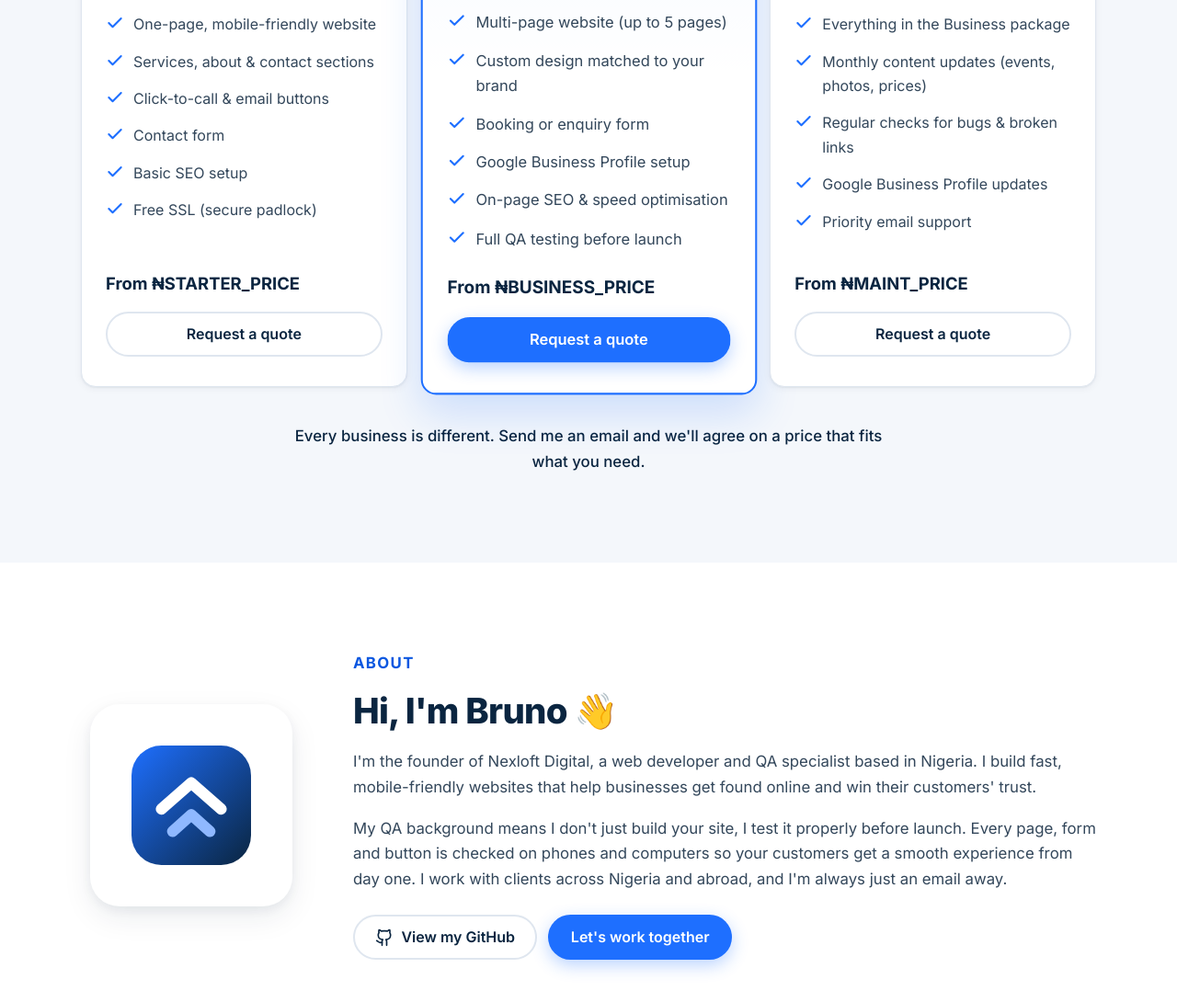
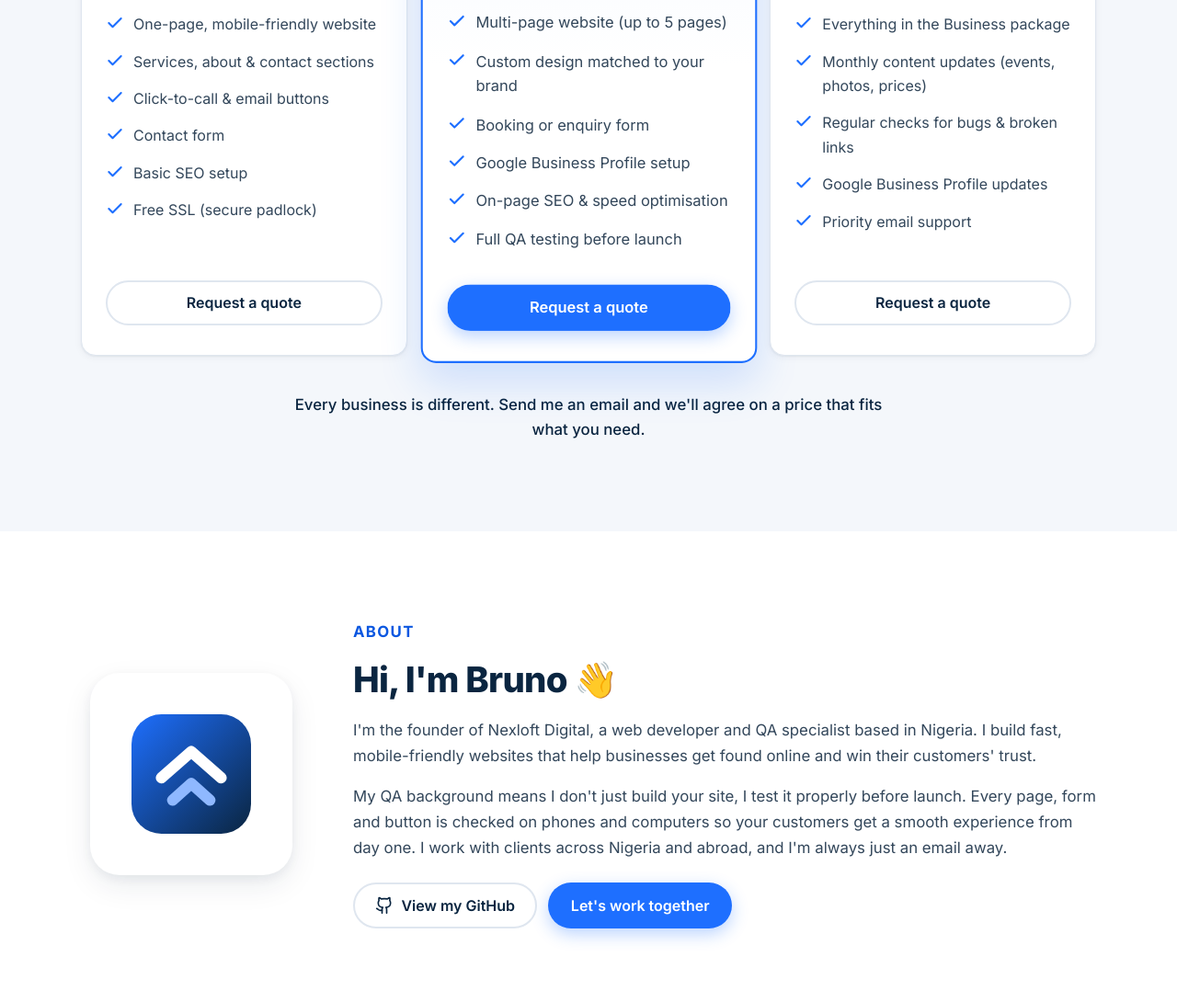
Before and after one commit to dfw-web/nexloft-digital, a plain HTML site: page index.html in a window 1280 px wide. Shown: the part 6097-7187 px from the top of the page at 92% size. Drawn offline with Linux system fonts and the light colour scheme; files whose address does not match are found by name.

Commit message:
Remove placeholder prices
Co-Authored-By: Claude Opus 5.5 <noreply@anthropic.com>

```diff
--- a/index.html
+++ b/index.html
@@ -462,7 +462,6 @@
               <li><svg class="icon" aria-hidden="true"><use href="#i-check"/></svg>Basic SEO setup</li>
               <li><svg class="icon" aria-hidden="true"><use href="#i-check"/></svg>Free SSL (secure padlock)</li>
             </ul>
-            <p class="package-price">From ₦STARTER_PRICE</p>
             <a href="#contact" class="btn btn-outline btn-block" data-package="Starter">Request a quote</a>
           </article>
 
@@ -478,7 +477,6 @@
               <li><svg class="icon" aria-hidden="true"><use href="#i-check"/></svg>On-page SEO &amp; speed optimisation</li>
               <li><svg class="icon" aria-hidden="true"><use href="#i-check"/></svg>Full QA testing before launch</li>
             </ul>
-            <p class="package-price">From ₦BUSINESS_PRICE</p>
             <a href="#contact" class="btn btn-primary btn-block" data-package="Business">Request a quote</a>
           </article>
 
@@ -492,7 +490,6 @@
               <li><svg class="icon" aria-hidden="true"><use href="#i-check"/></svg>Google Business Profile updates</li>
               <li><svg class="icon" aria-hidden="true"><use href="#i-check"/></svg>Priority email support</li>
             </ul>
-            <p class="package-price">From ₦MAINT_PRICE</p>
             <a href="#contact" class="btn btn-outline btn-block" data-package="Business + Maintenance">Request a quote</a>
           </article>
         </div>
--- a/styles.css
+++ b/styles.css
@@ -576,9 +576,6 @@ ul, ol { margin: 0; padding: 0; list-style: none; }
 .whatsapp-float:hover { transform: scale(1.08); box-shadow: 0 12px 28px rgba(10, 37, 64, .3); }
 .whatsapp-float:focus-visible { outline: 3px solid var(--navy); outline-offset: 3px; }
 
-/* ---------- Package "From ₦…" price line ---------- */
-.package-price { margin: -12px 0 16px; font-size: 1.15rem; font-weight: 700; color: var(--navy); }
-
 /* ---------- Work cards (portfolio grid) ---------- */
 .work-grid { gap: 24px; }
 .work-card {
```
